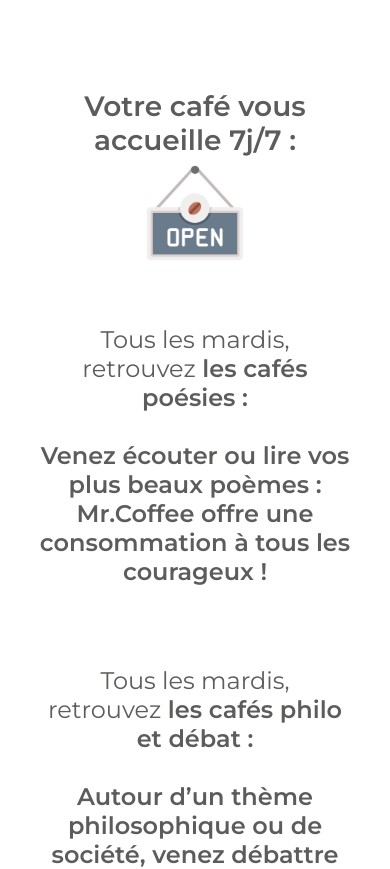
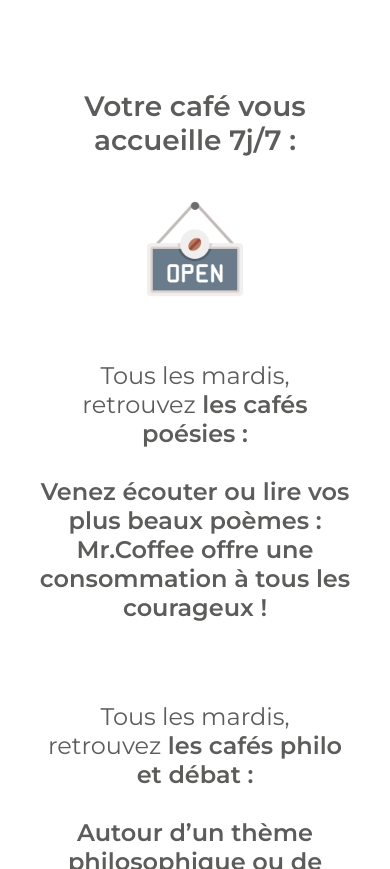
Before and after one commit to rfolco/incode6-project-1, a plain HTML site: page index.html in a window 390 px wide. Shown: the part 2373-3242 px from the top of the page. Drawn offline with Linux system fonts and the light colour scheme.

Commit message:
Add gap between Open sign icon and content below it on index page

```diff
--- a/index.css
+++ b/index.css
@@ -340,7 +340,7 @@ span {
     flex-direction: column-reverse;
     align-items: center;
     font-size: 1.75rem;
-    gap: 1.75rem;
+    gap: 4rem;
     margin-bottom: 4rem;
   }
 
```
